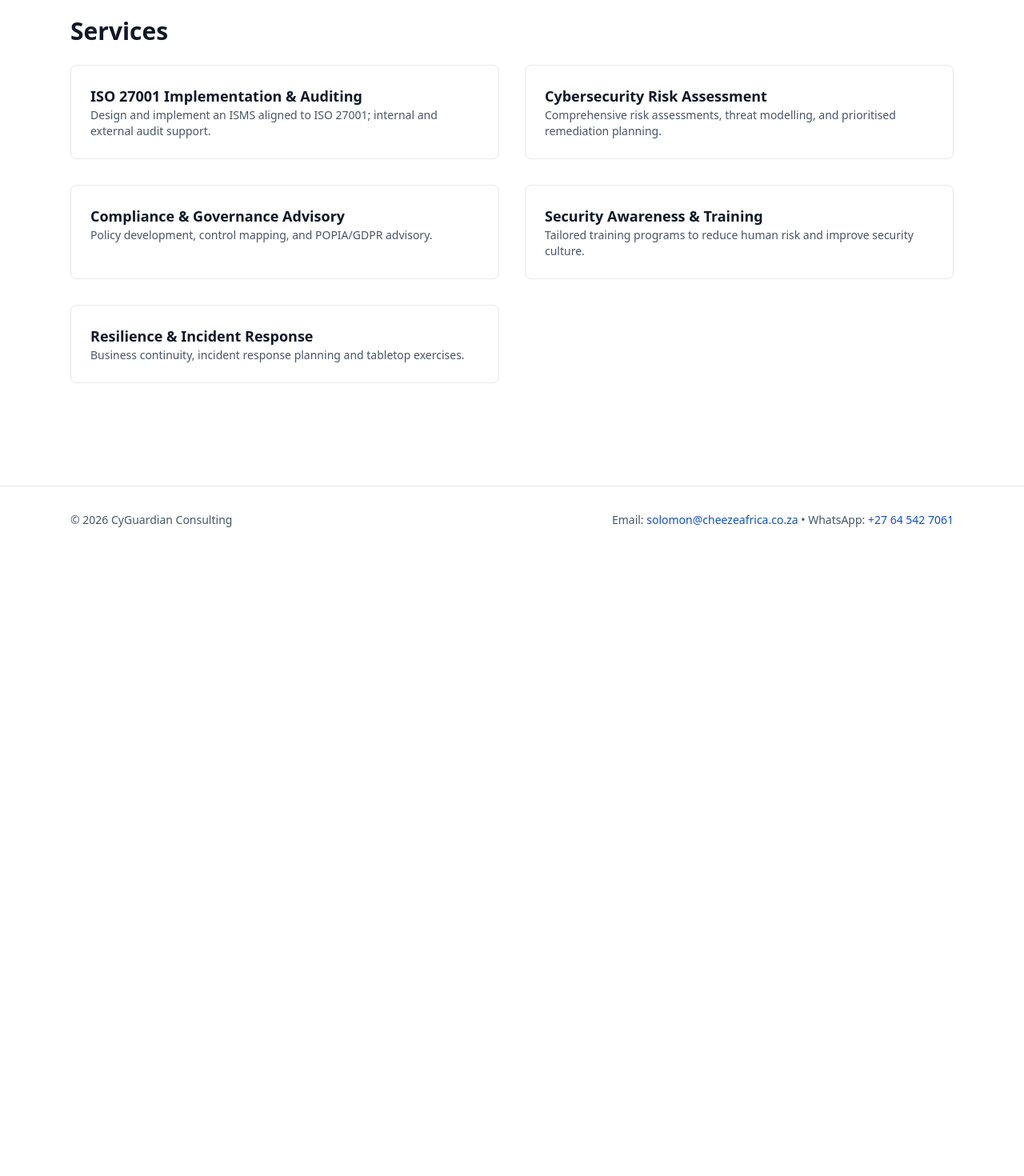
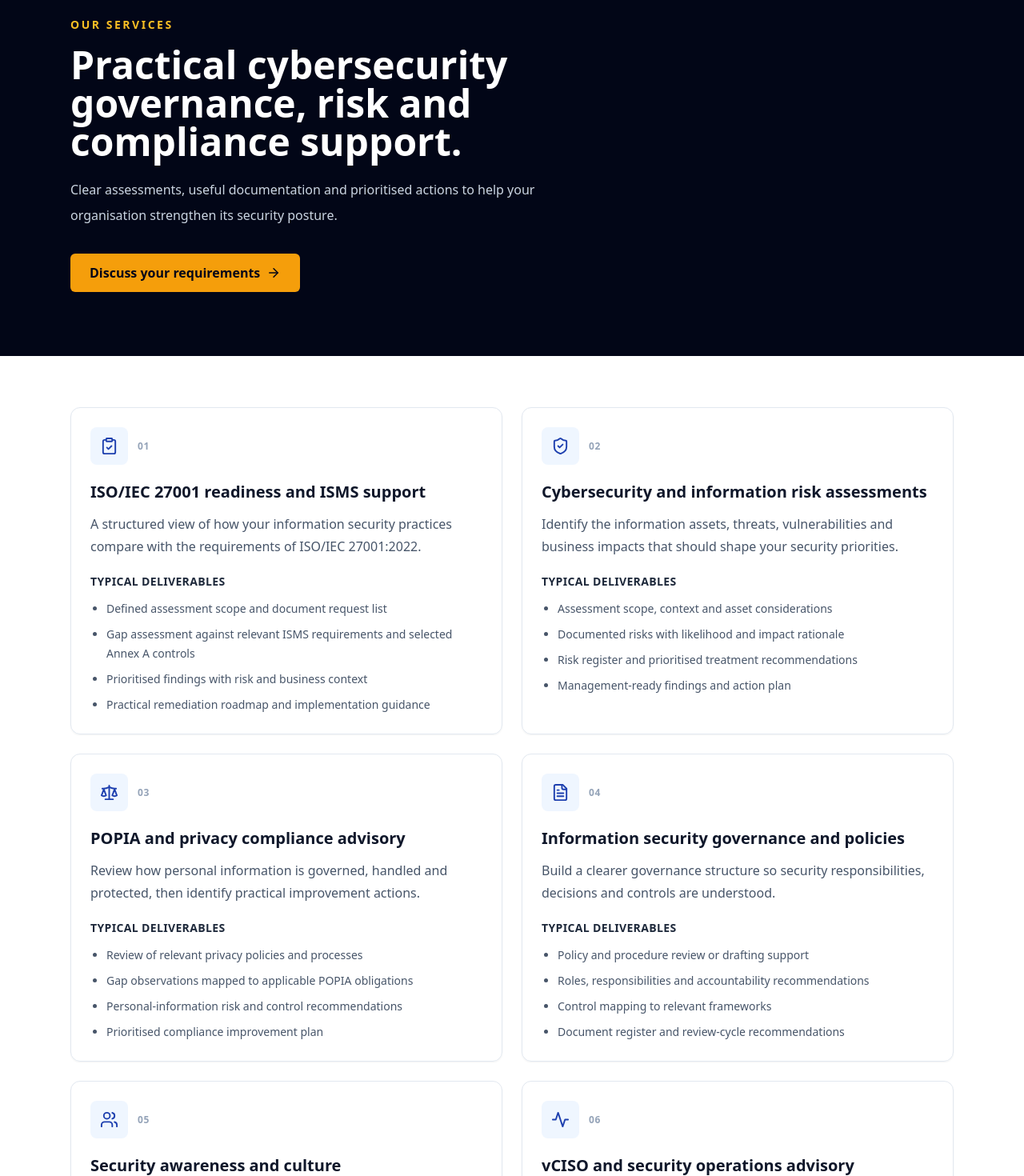
Before and after one commit to SollyMap/cyguardian-light, a React (Vite) app: page /services in a window 1280 px wide. Shown: the part 140-1610 px from the top of the page at 80% size. Before the commit the page ends 832 px from the top, so only its background shows below. Built offline with nearby package versions, Linux system fonts and the light colour scheme.

Commit message:
Build detailed CyGuardian services page

```diff
--- a/src/pages/Services.jsx
+++ b/src/pages/Services.jsx
@@ -1,30 +1,35 @@
 import React from 'react'
-export default function Services(){ return (
-  <section className='py-20 bg-white'>
-    <div className='max-w-6xl mx-auto px-6'>
-      <h2 className='text-3xl font-bold text-slate-900 mb-6'>Services</h2>
-      <div className='grid md:grid-cols-2 gap-8'>
-        <div className='p-6 border rounded-lg'>
-          <h3 className='font-semibold text-lg'>ISO 27001 Implementation & Auditing</h3>
-          <p className='text-slate-600 text-sm'>Design and implement an ISMS aligned to ISO 27001; internal and external audit support.</p>
-        </div>
-        <div className='p-6 border rounded-lg'>
-          <h3 className='font-semibold text-lg'>Cybersecurity Risk Assessment</h3>
-          <p className='text-slate-600 text-sm'>Comprehensive risk assessments, threat modelling, and prioritised remediation planning.</p>
-        </div>
-        <div className='p-6 border rounded-lg'>
-          <h3 className='font-semibold text-lg'>Compliance & Governance Advisory</h3>
-          <p className='text-slate-600 text-sm'>Policy development, control mapping, and POPIA/GDPR advisory.</p>
-        </div>
-        <div className='p-6 border rounded-lg'>
-          <h3 className='font-semibold text-lg'>Security Awareness & Training</h3>
-          <p className='text-slate-600 text-sm'>Tailored training programs to reduce human risk and improve security culture.</p>
-        </div>
-        <div className='p-6 border rounded-lg'>
-          <h3 className='font-semibold text-lg'>Resilience & Incident Response</h3>
-          <p className='text-slate-600 text-sm'>Business continuity, incident response planning and tabletop exercises.</p>
-        </div>
+import { Link } from 'react-router-dom'
+import { ArrowRight, ClipboardCheck, ShieldCheck, Scale, FileText, Users, Activity } from 'lucide-react'
+
+const offerings = [
+  { icon: ClipboardCheck, title: 'ISO/IEC 27001 readiness and ISMS support', intro: 'A structured view of how your information security practices compare with the requirements of ISO/IEC 27001:2022.', deliverables: ['Defined assessment scope and document request list', 'Gap assessment against relevant ISMS requirements and selected Annex A controls', 'Prioritised findings with risk and business context', 'Practical remediation roadmap and implementation guidance'] },
+  { icon: ShieldCheck, title: 'Cybersecurity and information risk assessments', intro: 'Identify the information assets, threats, vulnerabilities and business impacts that should shape your security priorities.', deliverables: ['Assessment scope, context and asset considerations', 'Documented risks with likelihood and impact rationale', 'Risk register and prioritised treatment recommendations', 'Management-ready findings and action plan'] },
+  { icon: Scale, title: 'POPIA and privacy compliance advisory', intro: 'Review how personal information is governed, handled and protected, then identify practical improvement actions.', deliverables: ['Review of relevant privacy policies and processes', 'Gap observations mapped to applicable POPIA obligations', 'Personal-information risk and control recommendations', 'Prioritised compliance improvement plan'] },
+  { icon: FileText, title: 'Information security governance and policies', intro: 'Build a clearer governance structure so security responsibilities, decisions and controls are understood.', deliverables: ['Policy and procedure review or drafting support', 'Roles, responsibilities and accountability recommendations', 'Control mapping to relevant frameworks', 'Document register and review-cycle recommendations'] },
+  { icon: Users, title: 'Security awareness and culture', intro: 'Help employees understand common cyber risks and the behaviours that reduce exposure.', deliverables: ['Audience and awareness-needs assessment', 'Role-relevant awareness materials or sessions', 'Practical guidance on phishing, passwords and data handling', 'Participation and feedback summary'] },
+  { icon: Activity, title: 'vCISO and security operations advisory', intro: 'Access practical security leadership and operational guidance proportionate to your organisation.', deliverables: ['Security priorities and governance meeting support', 'Incident response and escalation readiness review', 'Monitoring and SOC maturity recommendations', 'Management reporting and improvement tracking'] }
+]
+
+export default function Services() {
+  return <div className='bg-white'>
+    <section className='bg-slate-950 text-white'><div className='mx-auto max-w-6xl px-6 py-16 md:py-20'>
+      <p className='text-sm font-semibold uppercase tracking-[.18em] text-amber-400'>Our services</p>
+      <h1 className='mt-4 max-w-3xl text-4xl font-bold leading-tight md:text-5xl'>Practical cybersecurity governance, risk and compliance support.</h1>
+      <p className='mt-5 max-w-2xl leading-8 text-slate-300'>Clear assessments, useful documentation and prioritised actions to help your organisation strengthen its security posture.</p>
+      <Link to='/contact' className='mt-8 inline-flex items-center gap-2 rounded-md bg-amber-500 px-6 py-3 font-semibold text-slate-950'>Discuss your requirements <ArrowRight size={18}/></Link>
+    </div></section>
+    <section className='mx-auto max-w-6xl px-6 py-16'>
+      <div className='grid gap-6 md:grid-cols-2'>
+        {offerings.map(({icon:Icon,title,intro,deliverables},i)=><article key={title} className='rounded-xl border border-slate-200 p-6 shadow-sm'>
+          <div className='flex items-center gap-3'><span className='rounded-lg bg-blue-50 p-3 text-blue-800'><Icon size={23}/></span><span className='text-xs font-semibold tracking-wider text-slate-400'>0{i+1}</span></div>
+          <h2 className='mt-5 text-xl font-bold text-slate-900'>{title}</h2><p className='mt-3 leading-7 text-slate-600'>{intro}</p>
+          <h3 className='mt-5 text-sm font-bold uppercase tracking-wide text-slate-800'>Typical deliverables</h3>
+          <ul className='mt-3 list-disc space-y-2 pl-5 text-sm leading-6 text-slate-600'>{deliverables.map(x=><li key={x}>{x}</li>)}</ul>
+        </article>)}
       </div>
-    </div>
-  </section>
-)}
+      <p className='mt-8 rounded-lg bg-slate-50 p-5 text-sm leading-6 text-slate-600'>Engagement scope, deliverables and timelines are agreed after understanding your organisation, requirements and operating environment. CyGuardian provides advisory and readiness support; it does not issue ISO certificates or act as an accredited certification body.</p>
+    </section>
+    <section className='bg-slate-50'><div className='mx-auto max-w-6xl px-6 py-14 text-center'><h2 className='text-3xl font-bold text-slate-900'>Not sure which service you need?</h2><p className='mx-auto mt-3 max-w-2xl text-slate-600'>Tell us what your organisation is trying to achieve. We can help define a sensible starting point.</p><Link to='/contact' className='mt-6 inline-flex rounded-md bg-slate-950 px-6 py-3 font-semibold text-white'>Request a consultation</Link></div></section>
+  </div>
+}
```
